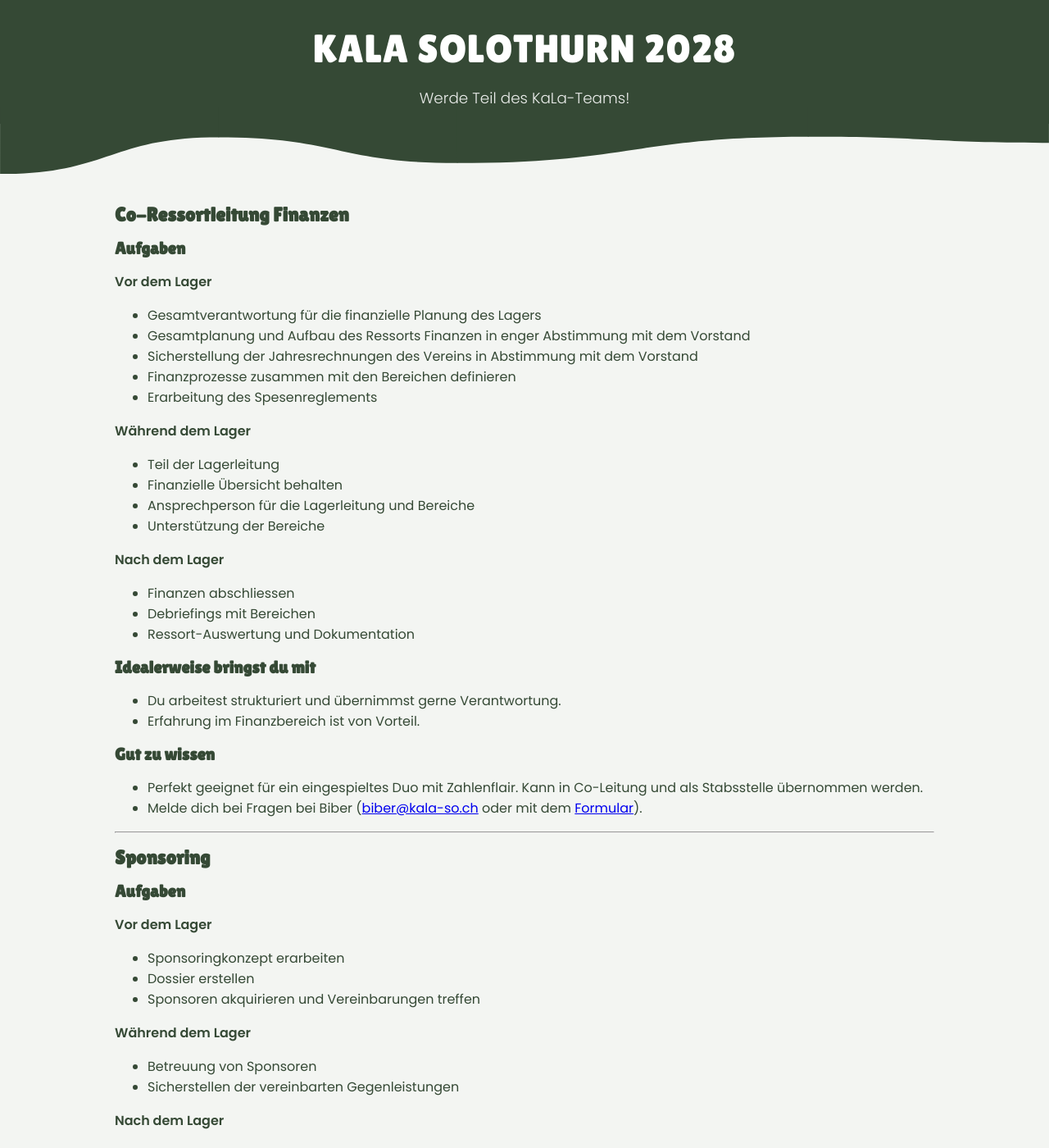
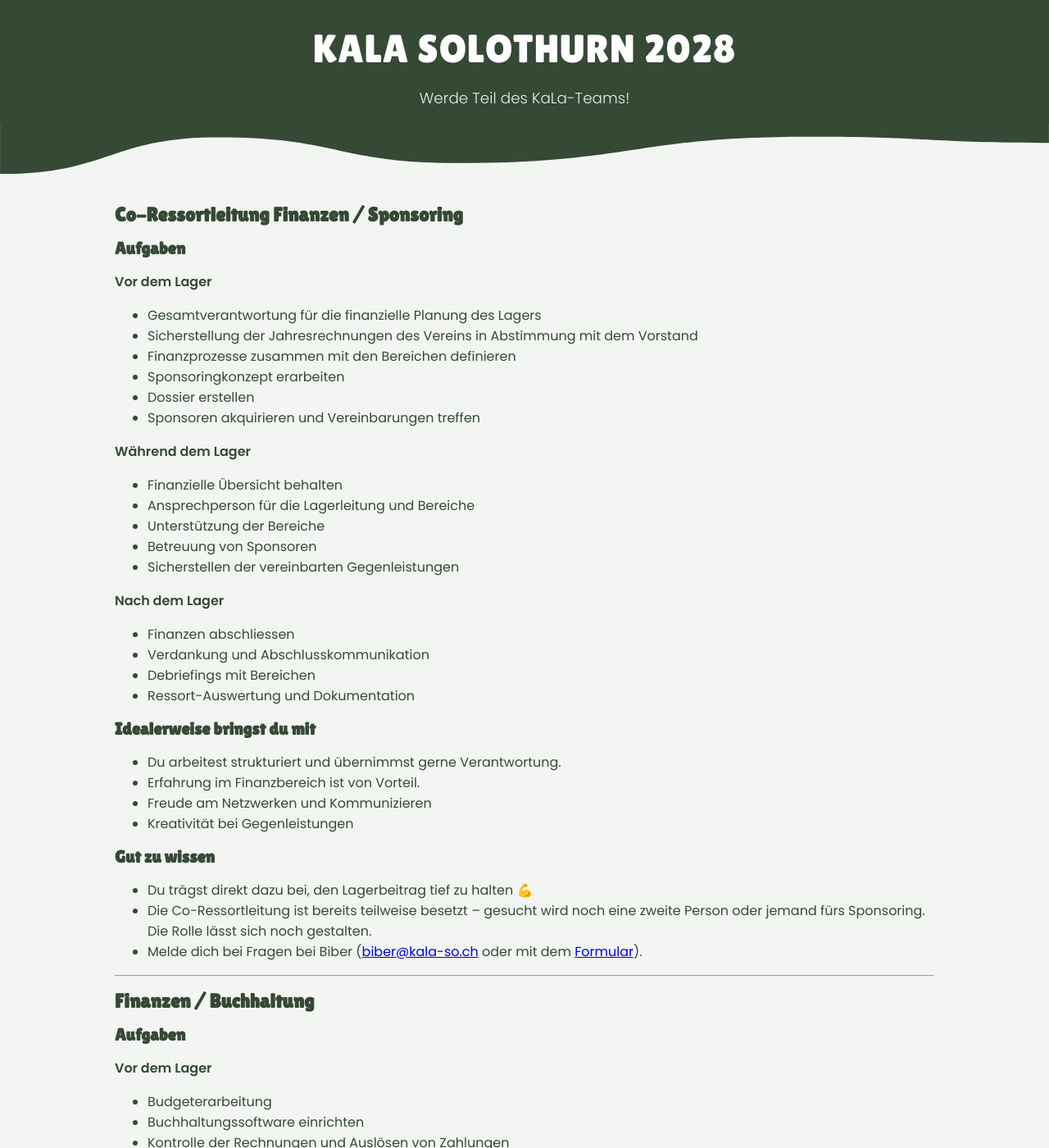
Before and after one commit to kala-so/ausschreibungen, a Jekyll site: the page built from _includes/60_fin.md, in a window 1280 px wide and 1400 px high. Shown: the whole window at 82% size. Built offline with Jekyll 4.4.1, drawn with Linux system fonts in a browser that asks for light colours; our own code applies the rules of GitHub Pages for plain Markdown files; some of the changed text lies outside the part shown.

Commit message:
update FIN

```diff
--- a/_includes/60_fin.md
+++ b/_includes/60_fin.md
@@ -1,25 +1,28 @@
-## Co-Ressortleitung Finanzen
+## Co-Ressortleitung Finanzen / Sponsoring
 
 ### Aufgaben
 
 **Vor dem Lager**
 
 * Gesamtverantwortung für die finanzielle Planung des Lagers
-* Gesamtplanung und Aufbau des Ressorts Finanzen in enger Abstimmung mit dem Vorstand
 * Sicherstellung der Jahresrechnungen des Vereins in Abstimmung mit dem Vorstand
 * Finanzprozesse zusammen mit den Bereichen definieren
-* Erarbeitung des Spesenreglements
+* Sponsoringkonzept erarbeiten
+* Dossier erstellen
+* Sponsoren akquirieren und Vereinbarungen treffen
 
 **Während dem Lager**
 
-* Teil der Lagerleitung
 * Finanzielle Übersicht behalten
 * Ansprechperson für die Lagerleitung und Bereiche
 * Unterstützung der Bereiche
+* Betreuung von Sponsoren
+* Sicherstellen der vereinbarten Gegenleistungen
 
 **Nach dem Lager**
 
 * Finanzen abschliessen
+* Verdankung und Abschlusskommunikation
 * Debriefings mit Bereichen
 * Ressort-Auswertung und Dokumentation
 
@@ -27,42 +30,13 @@
 
 * Du arbeitest strukturiert und übernimmst gerne Verantwortung.
 * Erfahrung im Finanzbereich ist von Vorteil.
-
-### Gut zu wissen
-
-* Perfekt geeignet für ein eingespieltes Duo mit Zahlenflair. Kann in Co-Leitung und als Stabsstelle übernommen werden.
-* Melde dich bei Fragen bei Biber (<span class="obfuscated-email" data-user="biber"></span>).
-
----
-
-## Sponsoring
-
-### Aufgaben
-
-**Vor dem Lager**
-
-* Sponsoringkonzept erarbeiten
-* Dossier erstellen
-* Sponsoren akquirieren und Vereinbarungen treffen
-
-**Während dem Lager**
-
-* Betreuung von Sponsoren
-* Sicherstellen der vereinbarten Gegenleistungen
-
-**Nach dem Lager**
-
-* Verdankung und Abschlusskommunikation
-
-### Idealerweise bringst du mit
-
 * Freude am Netzwerken und Kommunizieren
 * Kreativität bei Gegenleistungen
 
 ### Gut zu wissen
 
-* Kann zu zweit oder im Team übernommen werden.
 * Du trägst direkt dazu bei, den Lagerbeitrag tief zu halten 💪
+* Die Co-Ressortleitung ist bereits teilweise besetzt – gesucht wird noch eine zweite Person oder jemand fürs Sponsoring. Die Rolle lässt sich noch gestalten.
 * Melde dich bei Fragen bei Biber (<span class="obfuscated-email" data-user="biber"></span>).
 
 ---
```
